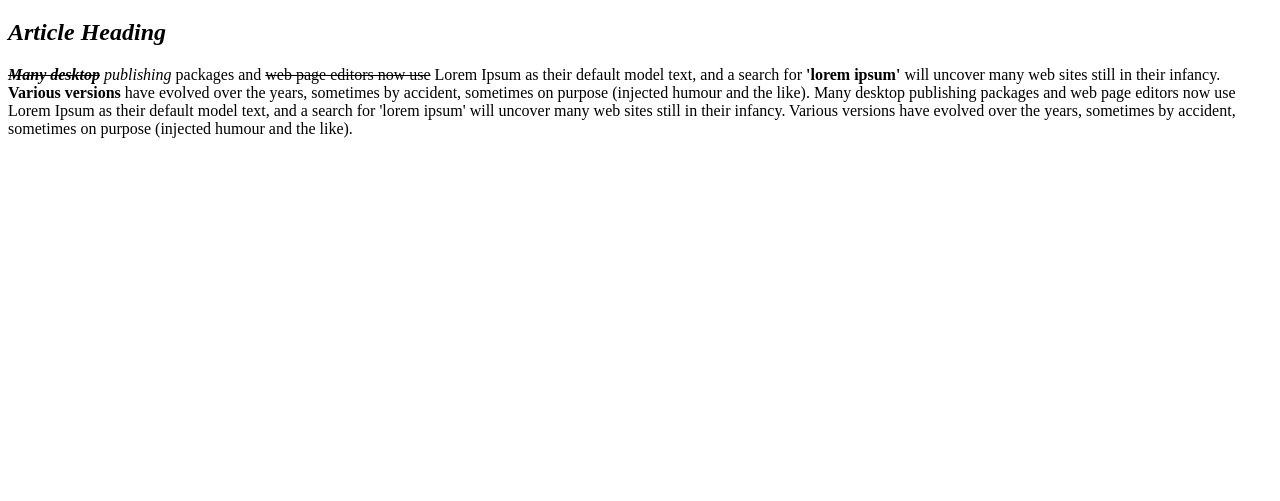
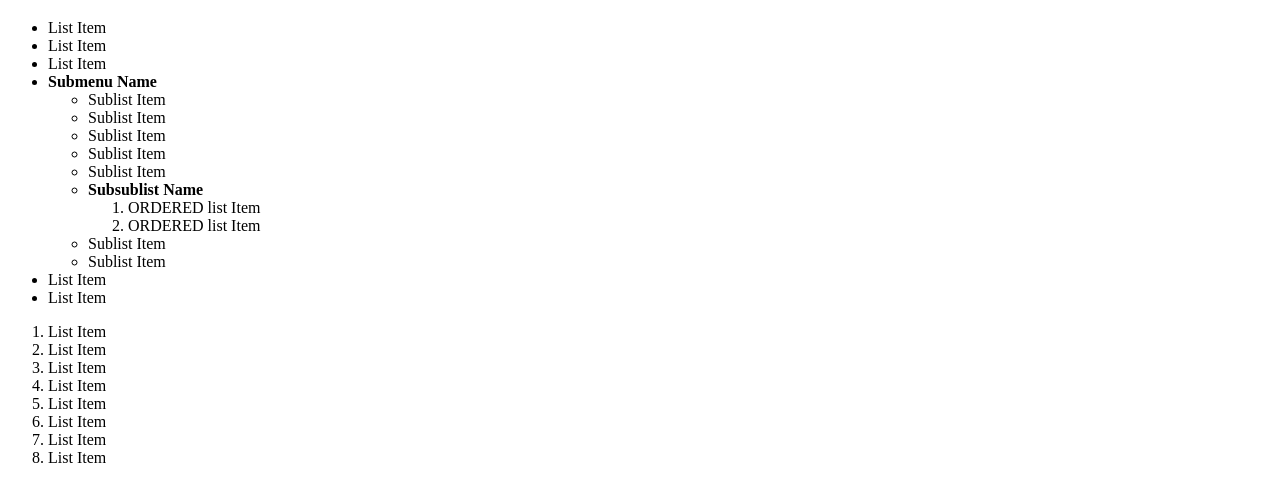
Before and after one commit to Vasy12/fe_html, a plain HTML site: page index.html in a window 1280 px wide. Shown: the part 61-562 px from the top of the page. Drawn offline with Linux system fonts and the light colour scheme.

Commit message:
Create: ol ul examples

```diff
--- a/index.html
+++ b/index.html
@@ -8,17 +8,45 @@
     <body>
         <h1>Main Page Heading</h1>
 
-        <article>
-            <h2><i>Article Heading</i></h2>
-            <p>
-                <del><i><b>Many desktop</b></i></del> <i>publishing</i> packages and <del>web page editors now use</del> Lorem Ipsum as their default model text, and a search for <b>'lorem ipsum'</b> will uncover many web sites still in their infancy. <strong>Various versions</strong> have evolved over the years, sometimes by accident, sometimes on purpose (injected humour and the like).
-                Many desktop publishing packages and web page editors now use Lorem Ipsum as their default model text, and a search for 'lorem ipsum' will uncover many web sites still in their infancy. Various versions have evolved over the years, sometimes by accident, sometimes on purpose (injected humour and the like).
-             </p>
-        </article>
+        <!--        UNORDERED LIST    -->
+        <ul>
+            <li>List Item</li>
+            <li>List Item</li>
+            <li>List Item</li>
+            <li>
+                <div><b>Submenu Name</b></div>
+                <ul>
+                    <li>Sublist Item</li>
+                    <li>Sublist Item</li>
+                    <li>Sublist Item</li>
+                    <li>Sublist Item</li>
+                    <li>Sublist Item</li>
+                    <li>
+                        <div><b>Subsublist Name</b></div>
+                        <ol>
+                            <li>ORDERED list Item</li>
+                            <li>ORDERED list Item</li>
+                        </ol>
+                    </li>
+                    <li>Sublist Item</li>
+                    <li>Sublist Item</li>
+                </ul>
+            </li>
+            <li>List Item</li>
+            <li>List Item</li>
+        </ul>
 
-
-
-
+        <!--        ORDERED LIST    -->
+        <ol>
+            <li>List Item</li>
+            <li>List Item</li>
+            <li>List Item</li>
+            <li>List Item</li>
+            <li>List Item</li>
+            <li>List Item</li>
+            <li>List Item</li>
+            <li>List Item</li>
+        </ol>
 
     </body>
 </html>
```
